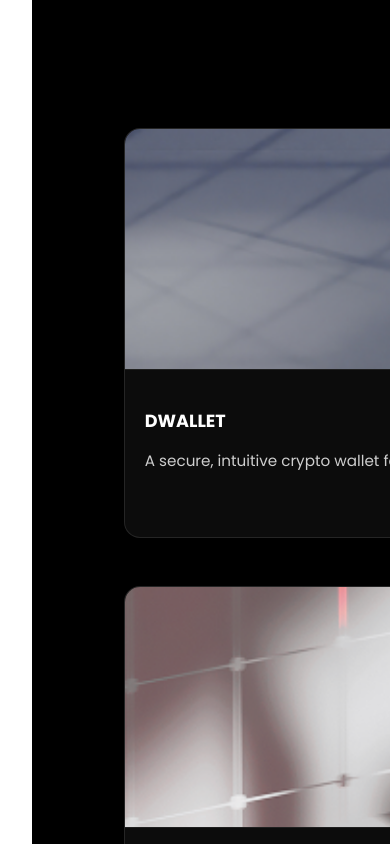
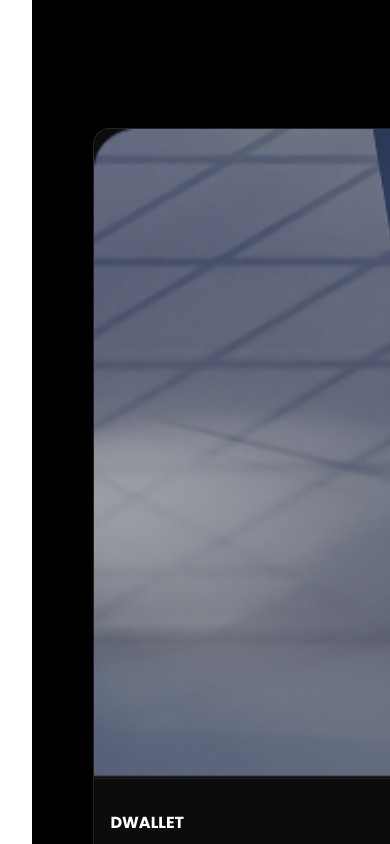
Before and after one commit to AkhilVijayanfd/Vue.js-Techbank, a Vue app: page / in a window 390 px wide. Shown: the part 2060-2904 px from the top of the page. Built offline with nearby package versions, Linux system fonts and the light colour scheme; a web font is replaced by a local one.

Commit message:
Add changes to production card related code

```diff
--- a/src/components/ProductCard.vue
+++ b/src/components/ProductCard.vue
@@ -1,11 +1,11 @@
 <template>
   <div class="product-card" role="article">
-    <!-- image -->
+    <!-- Image -->
     <div class="product-image-container">
       <img :src="image" :alt="title" class="product-image" />
     </div>
 
-    <!-- content -->
+    <!-- Content -->
     <div class="product-info">
       <h3 class="product-title">{{ title }}</h3>
       <p class="product-description">{{ description }}</p>
@@ -40,7 +40,7 @@ defineProps({
   transform: translateY(-6px);
 }
 
-/* image fix — fills top space properly, no breaking */
+/* image */
 .product-image-container {
   width: 100%;
   height: 300px;
@@ -99,10 +99,30 @@ defineProps({
 /* Responsive */
 @media (max-width: 768px) {
   .product-card {
-    width: 90%;
+    width: 100%;
+    max-width: 95%;
   }
+
   .product-image-container {
-    height: 240px;
+    height: auto;
+  }
+
+  .product-image {
+    width: 100%;
+    height: auto;
+    object-fit: contain;
+  }
+
+  .product-info {
+    padding: 16px;
+  }
+
+  .product-title {
+    font-size: 1rem;
+  }
+
+  .product-description {
+    font-size: 0.9rem;
   }
 }
 </style>
```
